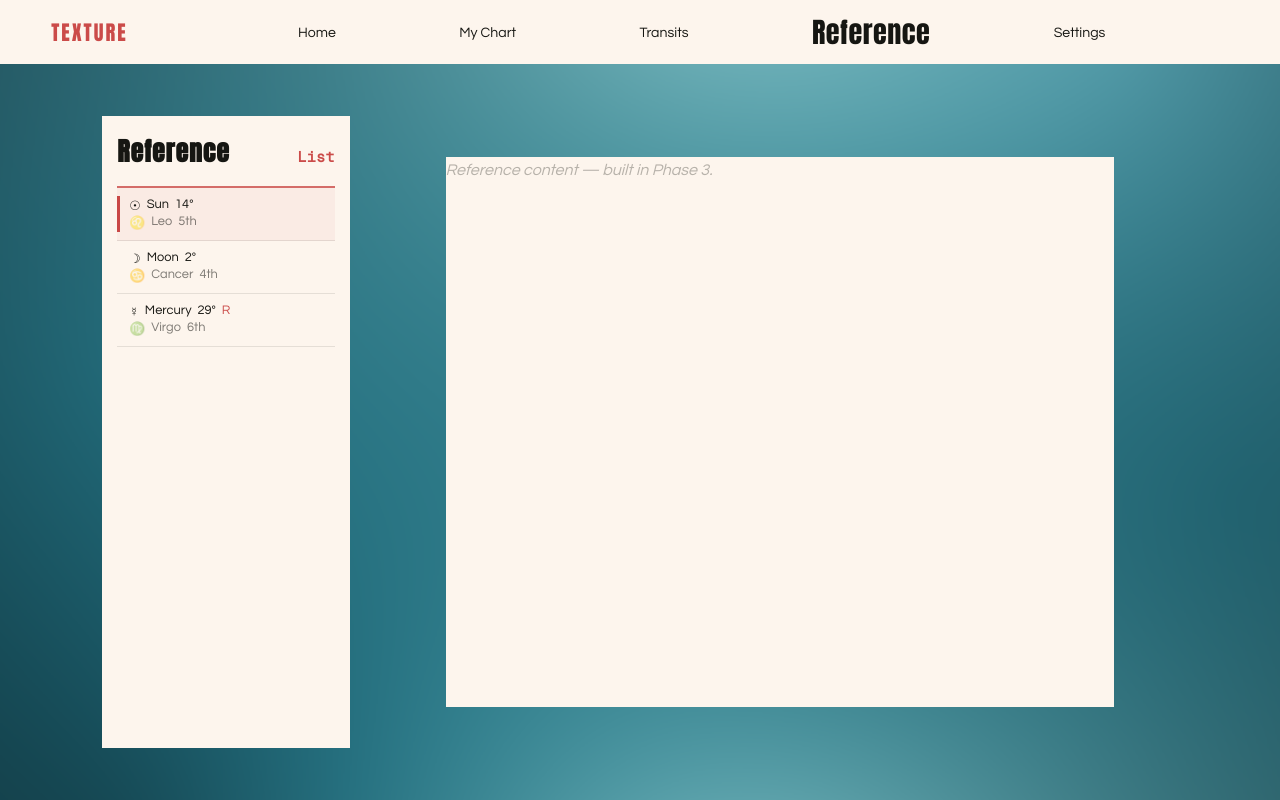
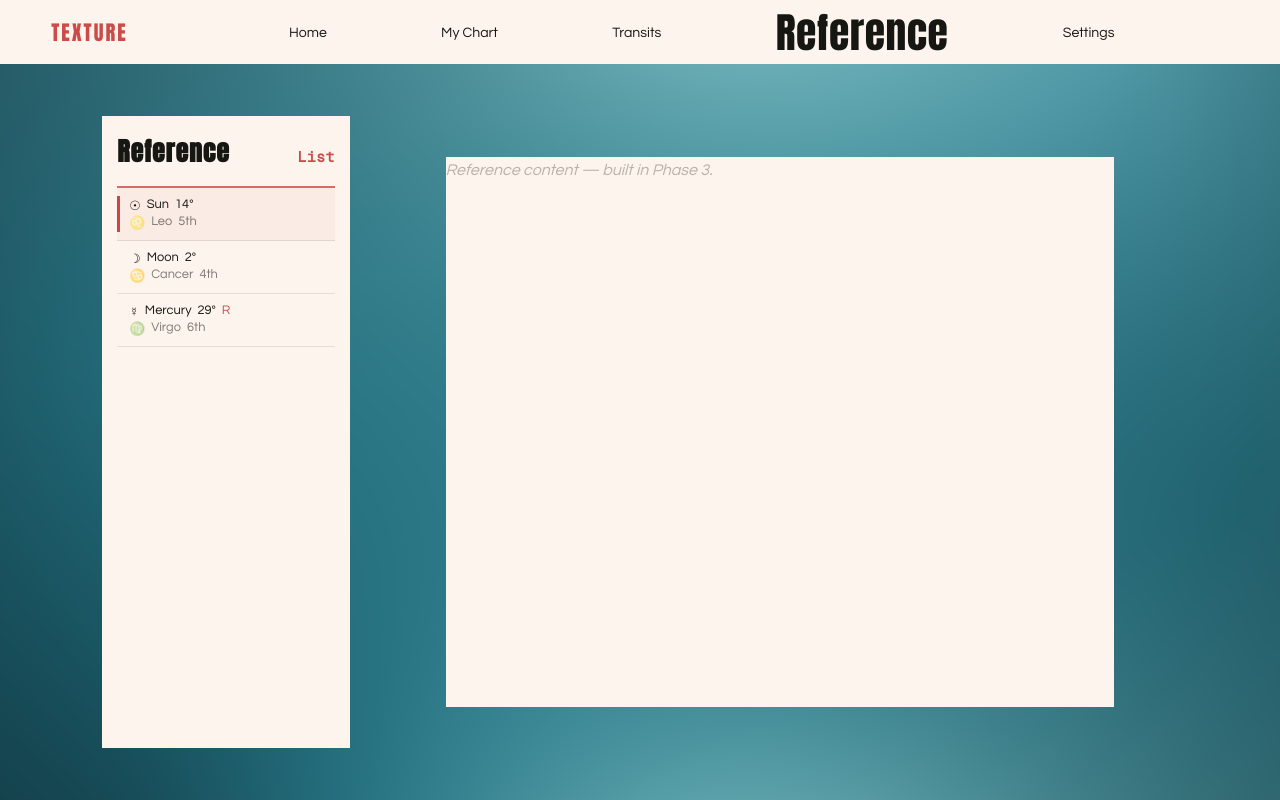
Before and after one commit to avery-gettexture/gettexture-site, a Next.js app: page /reading/1/reference in a window 1280 px wide. Built offline with nearby package versions, Linux system fonts and the light colour scheme.

Commit message:
Enlarge the active nav item's title text
The founder's mocks show the active nav label (e.g. "TRANSITS") much
bigger than what we had — bump the size and scale it against the nav
bar's own height instead of the viewport width so it holds up at any
window size.

```diff
--- a/app/globals.css
+++ b/app/globals.css
@@ -415,7 +415,10 @@ body {
 
 .nav-link.active {
   font-family: var(--font-anton), sans-serif;
-  font-size: clamp(20px, 2.2vw, 30px);
+  /* Much larger than a normal nav label — scaled against the nav bar's
+     own height (it's dvh-based) rather than viewport width, per
+     docs/mocks/home.png ("TRANSITS") — eyeballed against the mock scale. */
+  font-size: clamp(26px, 5.2dvh, 46px);
   letter-spacing: 0.5px;
 }
 
```
